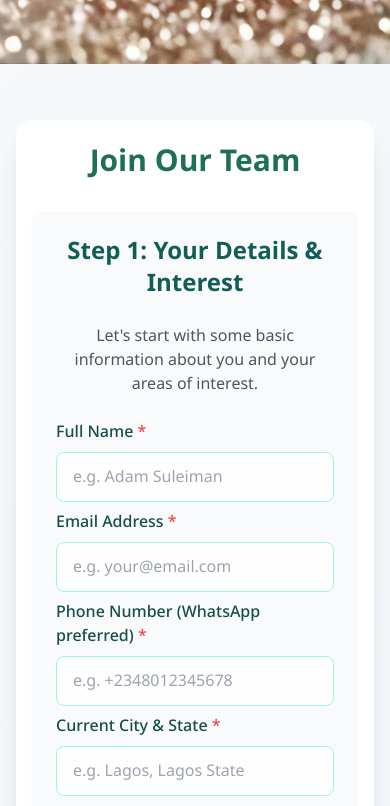
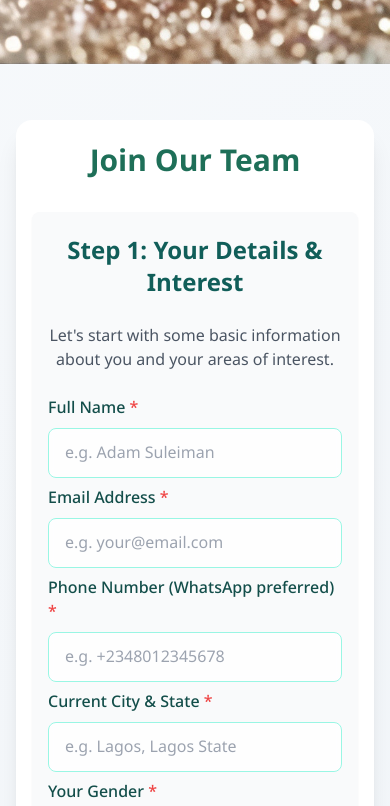
Before and after one commit to Olamide1705/baytus-sakeenah, a React (Vite) app: page / in a window 390 px wide. Shown: the part 780-1586 px from the top of the page. Built offline with nearby package versions, Linux system fonts and the light colour scheme; a web font is replaced by a local one.

Commit message:
feat: volunteer form

```diff
--- a/src/components/VolunteerForm.tsx
+++ b/src/components/VolunteerForm.tsx
@@ -321,7 +321,7 @@ const VolunteerForm: React.FC = () => {
   return (
     <section id="volunteer">
       <div className="min-h-screen flex items-center justify-center p-4 mb-8">
-        <div className="max-w-3xl w-full bg-white shadow-xl rounded-2xl pt-6 px-4 md:p-8 space-y-8">
+        <div className="max-w-3xl w-full bg-white shadow-xl rounded-2xl py-6 px-4 md:p-8 space-y-8">
           <h2 className="text-3xl md:text-4xl font-extrabold text-center text-emerald-800/90 mb-8">
             Join Our Team
           </h2>
@@ -346,7 +346,7 @@ const VolunteerForm: React.FC = () => {
             <form onSubmit={handleSubmit} className="space-y-5">
               {/* Step 1: Basic Information & Interest */}
               {currentStep === 1 && (
-                <div className="p-6 bg-gray-50 rounded-lg shadow-sm">
+                <div className="px-4 py-6 bg-gray-50 rounded-lg shadow-sm">
                   <h2 className="text-2xl font-bold text-teal-800 mb-6 text-center">
                     Step 1: Your Details & Interest
                   </h2>
@@ -605,7 +605,7 @@ const VolunteerForm: React.FC = () => {
 
               {/* Step 2: Skills & Experience */}
               {currentStep === 2 && (
-                <div className="p-6 bg-gray-50 rounded-lg shadow-sm">
+                <div className="px-4 py-6 bg-gray-50 rounded-lg shadow-sm">
                   <h2 className="text-2xl font-bold text-teal-800 mb-6 text-center">
                     Step 2: Your Skills & Experience
                   </h2>
@@ -916,7 +916,7 @@ const VolunteerForm: React.FC = () => {
 
               {/* Step 3: Understanding & Alignment */}
               {currentStep === 3 && (
-                <div className="p-6 bg-gray-50 rounded-lg shadow-sm">
+                <div className="px-4 py-6 bg-gray-50 rounded-lg shadow-sm">
                   <h2 className="text-2xl font-bold text-teal-800 mb-6 text-center">
                     Step 3: Understanding & Alignment
                   </h2>
```
